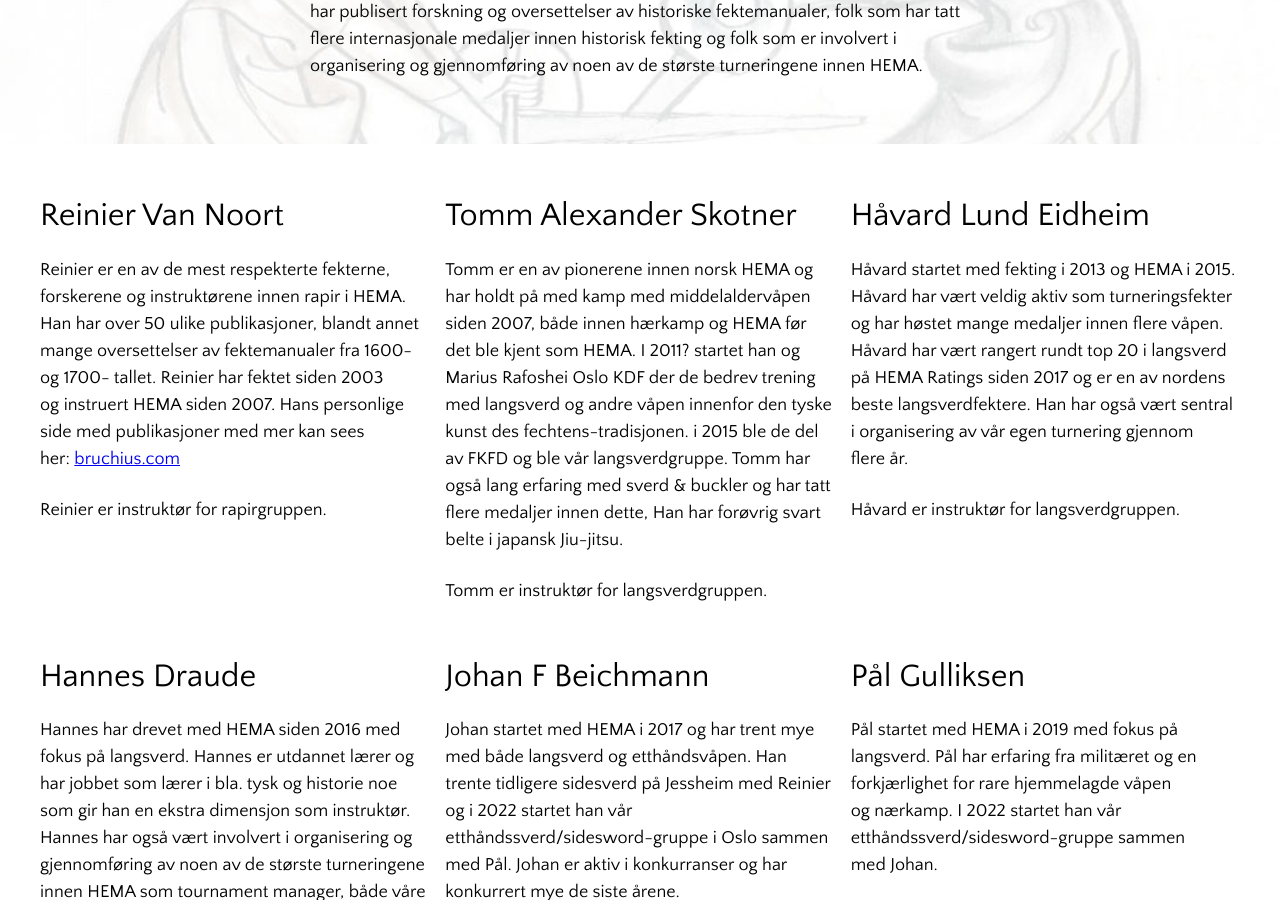
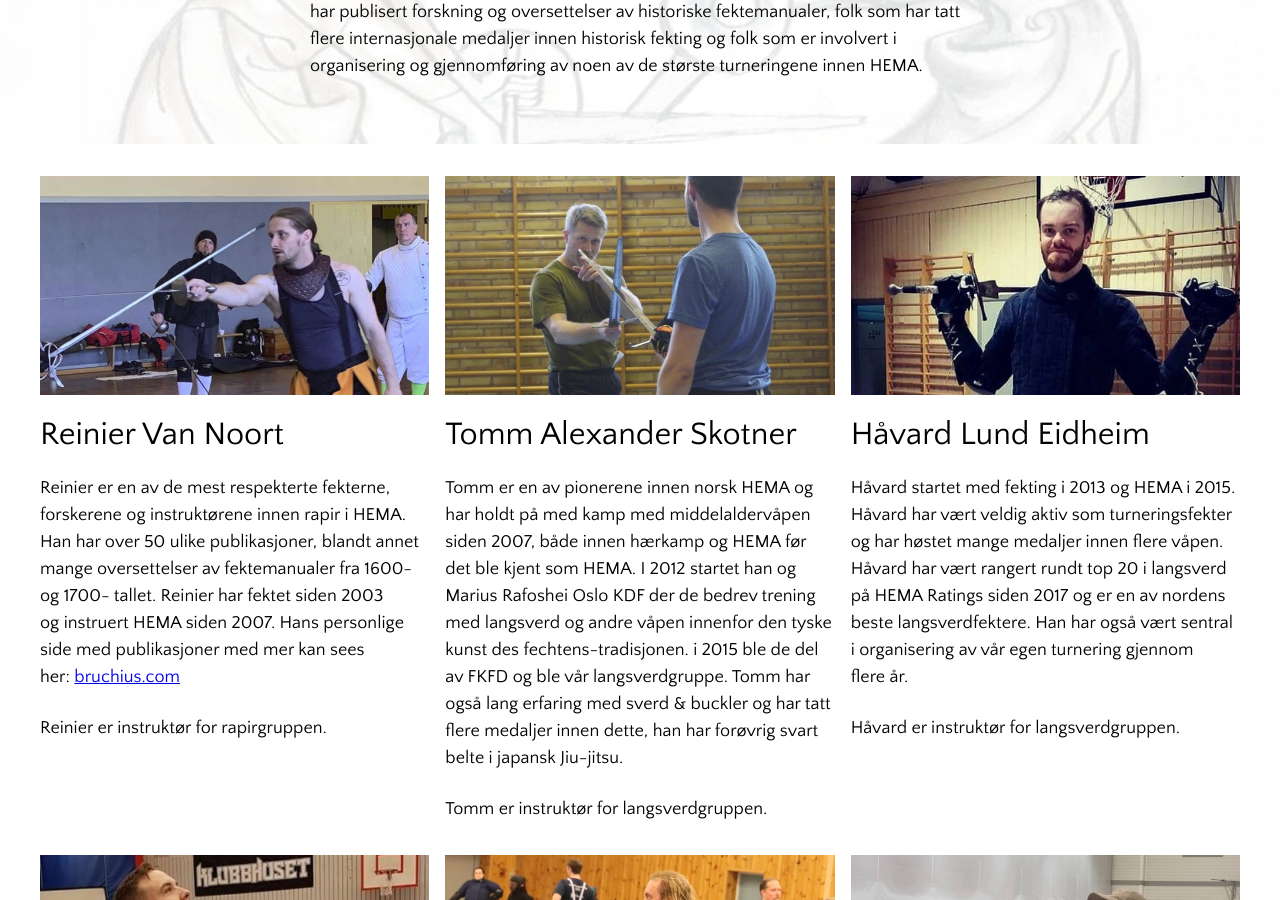
Before and after one commit to havardeidheim/havardeidheim.github.io, a Jekyll site: the page built from pages/instroktorer/instroktorer-oslo.html, in a window 1280 px wide and 900 px high, scrolled down 383 px. Built offline with Jekyll 4.4.1, drawn with Linux system fonts in a browser that asks for light colours.

Commit message:
Instructor content

```diff
--- a/pages/index.html
+++ b/pages/index.html
@@ -47,7 +47,6 @@ permalink: /
       alt="Rapirtrening på Tøyen skole"
       src="/assets/images/front-page-gallery/trening-toyen-1.webp"
     >
-
     <img
       alt="Rapirtrening på Tøyen med elegant støt"
       src="/assets/images/front-page-gallery/trening-toyen-2.webp"
--- a/pages/instroktorer/instroktorer-oslo.html
+++ b/pages/instroktorer/instroktorer-oslo.html
@@ -23,7 +23,7 @@ permalink: /instroktorer-oslo
         <img
           class="spacing-1"
           alt=""
-          src="https://assets.zyrosite.com/cdn-cgi/image/format=auto,w=400,h=224,fit=crop/mePnDwWOg2I9gvpV/reinier-dJo5Op65Q8UGv6GR.png"
+          src="/assets/images/instructors/reinier.webp"
         >
         <h2 class="font-l spacing-1">Reinier Van Noort</h2>
         <p>
@@ -38,15 +38,15 @@ permalink: /instroktorer-oslo
         <img
           class="spacing-1"
           alt=""
-          src="https://assets.zyrosite.com/cdn-cgi/image/format=auto,w=400,h=224,fit=crop/mePnDwWOg2I9gvpV/tomm-AQEDjzxWGBIQjoRW.png"
+          src="/assets/images/instructors/tomm.webp"
         >
         <h2 class="font-l spacing-1">Tomm Alexander Skotner</h2>
         <p>
           Tomm er en av pionerene innen norsk HEMA og har holdt på med kamp med middelaldervåpen siden 2007, både innen
-          hærkamp og HEMA før det ble kjent som HEMA. I 2011? startet han og Marius Rafoshei Oslo KDF der de bedrev
+          hærkamp og HEMA før det ble kjent som HEMA. I 2012 startet han og Marius Rafoshei Oslo KDF der de bedrev
           trening med langsverd og andre våpen innenfor den tyske kunst des fechtens-tradisjonen. i 2015 ble de del av
           FKFD og ble vår langsverdgruppe. Tomm har også lang erfaring med sverd & buckler og har tatt flere medaljer
-          innen dette, Han har forøvrig svart belte i japansk Jiu-jitsu.
+          innen dette, han har forøvrig svart belte i japansk Jiu-jitsu.
         </p>
         <p>Tomm er instruktør for langsverdgruppen.</p>
       </div>
@@ -54,7 +54,7 @@ permalink: /instroktorer-oslo
         <img
           class="spacing-1"
           alt=""
-          src="https://assets.zyrosite.com/cdn-cgi/image/format=auto,w=400,h=224,fit=crop,trim=0;0;232.32;0/mePnDwWOg2I9gvpV/havard-m6LjMzGa48FwGVrx.jpg"
+          src="/assets/images/instructors/havard.webp"
         >
         <h2 class="font-l spacing-1">Håvard Lund Eidheim</h2>
         <p>
@@ -69,7 +69,7 @@ permalink: /instroktorer-oslo
         <img
           class="spacing-1"
           alt=""
-          src="https://assets.zyrosite.com/cdn-cgi/image/format=auto,w=400,h=224,fit=crop,trim=31.21319796954315;0;172.8730964467005;0/mePnDwWOg2I9gvpV/hannes2019-YbNqX1v2wxUw0PJN.jpg"
+          src="/assets/images/instructors/hannes.webp"
         >
         <h2 class="font-l spacing-1">Hannes Draude</h2>
         <p>
@@ -84,7 +84,7 @@ permalink: /instroktorer-oslo
         <img
           class="spacing-1"
           alt=""
-          src="https://assets.zyrosite.com/cdn-cgi/image/format=auto,w=400,h=224,fit=crop,trim=328.15856777493605;415.1822827938671;254.846547314578;237.24701873935265/mePnDwWOg2I9gvpV/johan2-A0x12Qkj7bfrX5yk.jpg"
+          src="/assets/images/instructors/johan.webp"
         >
         <h2 class="font-l spacing-1">Johan F Beichmann</h2>
         <p>
@@ -98,7 +98,7 @@ permalink: /instroktorer-oslo
         <img
           class="spacing-1"
           alt=""
-          src="https://assets.zyrosite.com/cdn-cgi/image/format=auto,w=400,h=224,fit=crop,trim=190.79999999999998;0;802.8000000000001;0/mePnDwWOg2I9gvpV/paal-AGBnV1aKlgCEbQw2.png"
+          src="/assets/images/instructors/paal.webp"
         >
         <h2 class="font-l spacing-1">Pål Gulliksen</h2>
         <p>
```
Also changed, not shown: other parts of pages/instroktorer/instroktorer-oslo.html (+1 -1 lines), assets/images/instructors/hannes.webp (added), assets/images/instructors/havard.webp (added), assets/images/instructors/henrik.webp (added), assets/images/instructors/johan.webp (added), assets/images/instructors/paal.webp (added), assets/images/instructors/reinier.webp (added), assets/images/instructors/tomm.webp (added), readme.md.
